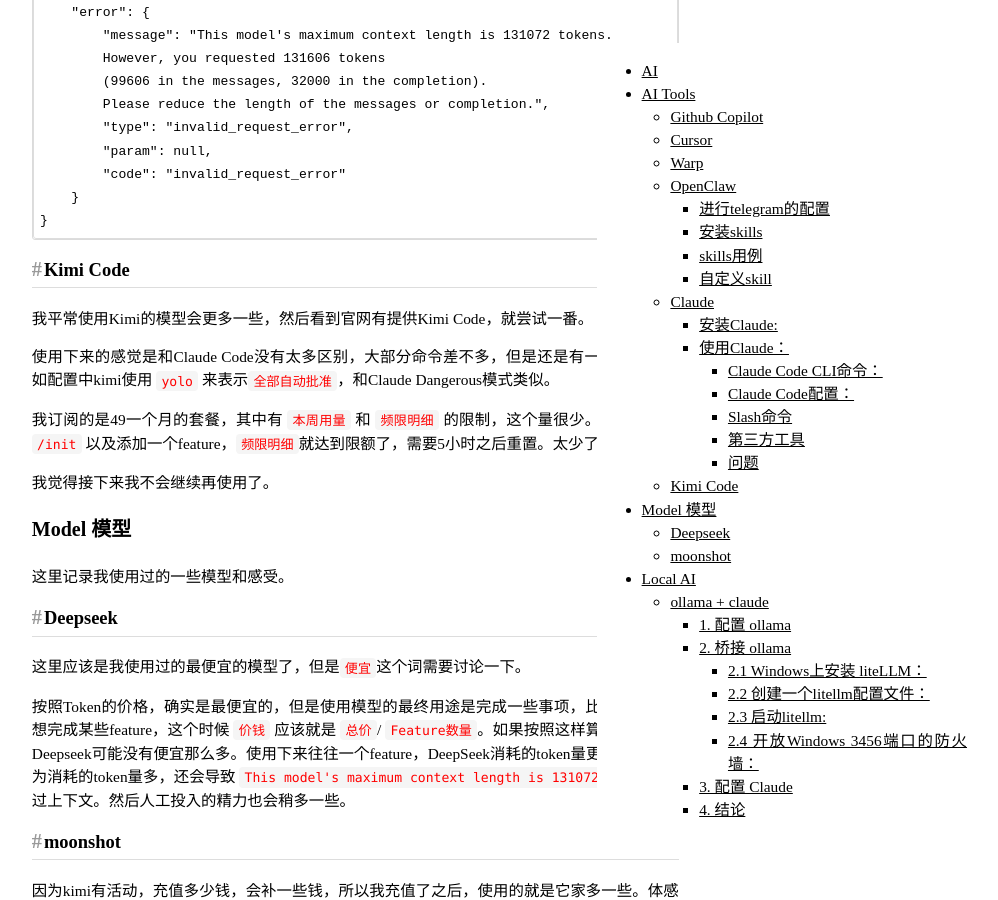
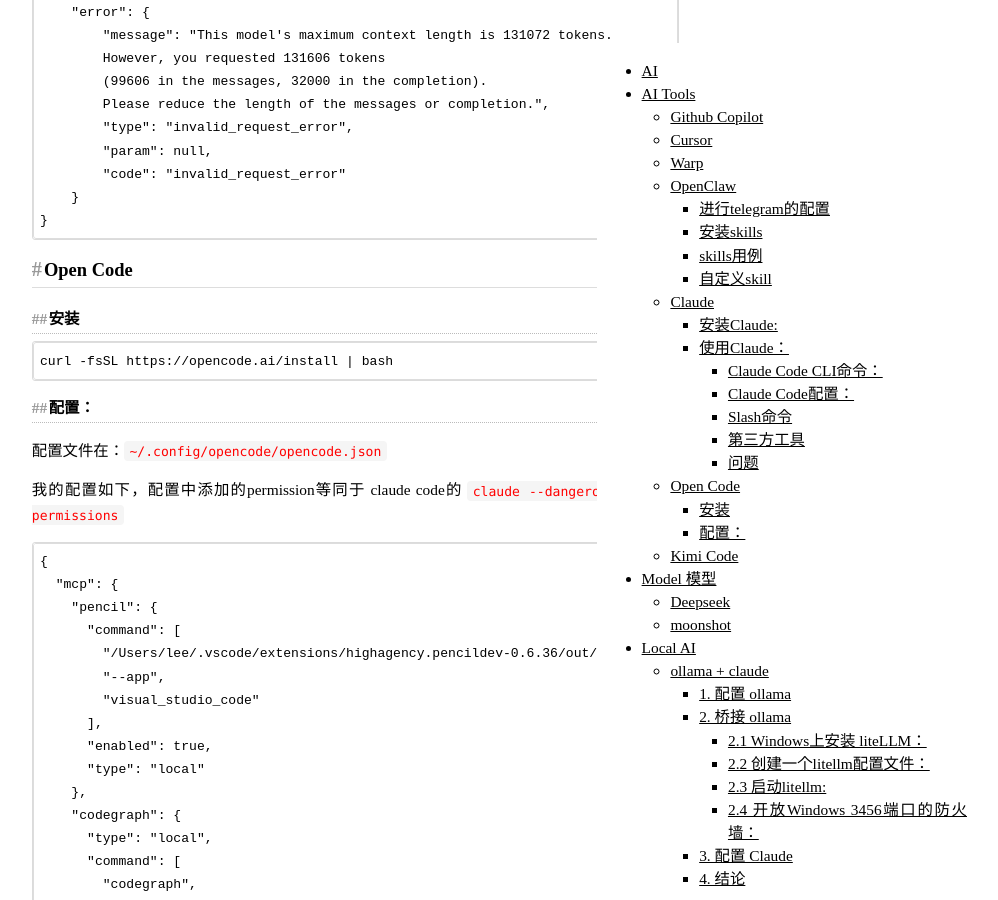
Before and after one commit to imekaku/imekaku.github.io, a Jekyll site: the page built from _posts/2026-02-25-ai-track.md, in a window 1280 px wide and 1400 px high, scrolled down 14312 px. Shown: the top 900 px of the window, without its empty margins (272-1270 px from the left). Built offline with Jekyll 4.4.1, drawn with Linux system fonts in a browser that asks for light colours; some of the changed text lies outside the part shown.

Commit message:
update post

````diff
--- a/_posts/2026-02-25-ai-track.md
+++ b/_posts/2026-02-25-ai-track.md
@@ -490,6 +490,84 @@
 }
 ```
 
+## Open Code
+
+### 安装
+
+```
+curl -fsSL https://opencode.ai/install | bash
+```
+
+### 配置：
+
+配置文件在：`~/.config/opencode/opencode.json`
+
+我的配置如下，配置中添加的permission等同于 claude code的 `claude --dangerously-skip-permissions`
+
+```
+{
+  "mcp": {
+    "pencil": {
+      "command": [
+        "/Users/lee/.vscode/extensions/highagency.pencildev-0.6.36/out/mcp-server-darwin-arm64",
+        "--app",
+        "visual_studio_code"
+      ],
+      "enabled": true,
+      "type": "local"
+    },
+    "codegraph": {
+      "type": "local",
+      "command": [
+        "codegraph",
+        "serve",
+        "--mcp"
+      ],
+      "enabled": true
+    }
+  },
+  "$schema": "https://opencode.ai/config.json",
+  "provider": {
+    "glm": {
+      "npm": "@ai-sdk/openai-compatible",
+      "name": "GLM",
+      "options": {
+        "baseURL": "https://open.bigmodel.cn/api/paas/v4",
+        "apiKey": "KEYYYYYYYYYYYYYYYYYY"
+      },
+      "models": {
+        "glm-5.2": {
+          "name": "GLM-5.2"
+        }
+      }
+    },
+    "deepseek": {
+      "npm": "@ai-sdk/openai-compatible",
+      "name": "DeepSeek",
+      "options": {
+        "baseURL": "https://api.deepseek.com",
+        "apiKey": "sk-Keyyy"
+      },
+      "models": {
+        "deepseek-v4-pro": {
+          "id": "deepseek-v4-pro",
+          "name": "DeepSeek V4 Pro",
+        },
+        "deepseek-v4-flash": {
+          "id": "deepseek-v4-flash",
+          "name": "DeepSeek V4 Flash",
+        }
+      }
+    }
+  },
+  "model": "glm/glm-5.2",
+  "permission": {
+    "*": "allow"
+  }
+}
+```
+
+
 ## Kimi Code
 
 我平常使用Kimi的模型会更多一些，然后看到官网有提供Kimi Code，就尝试一番。
````
